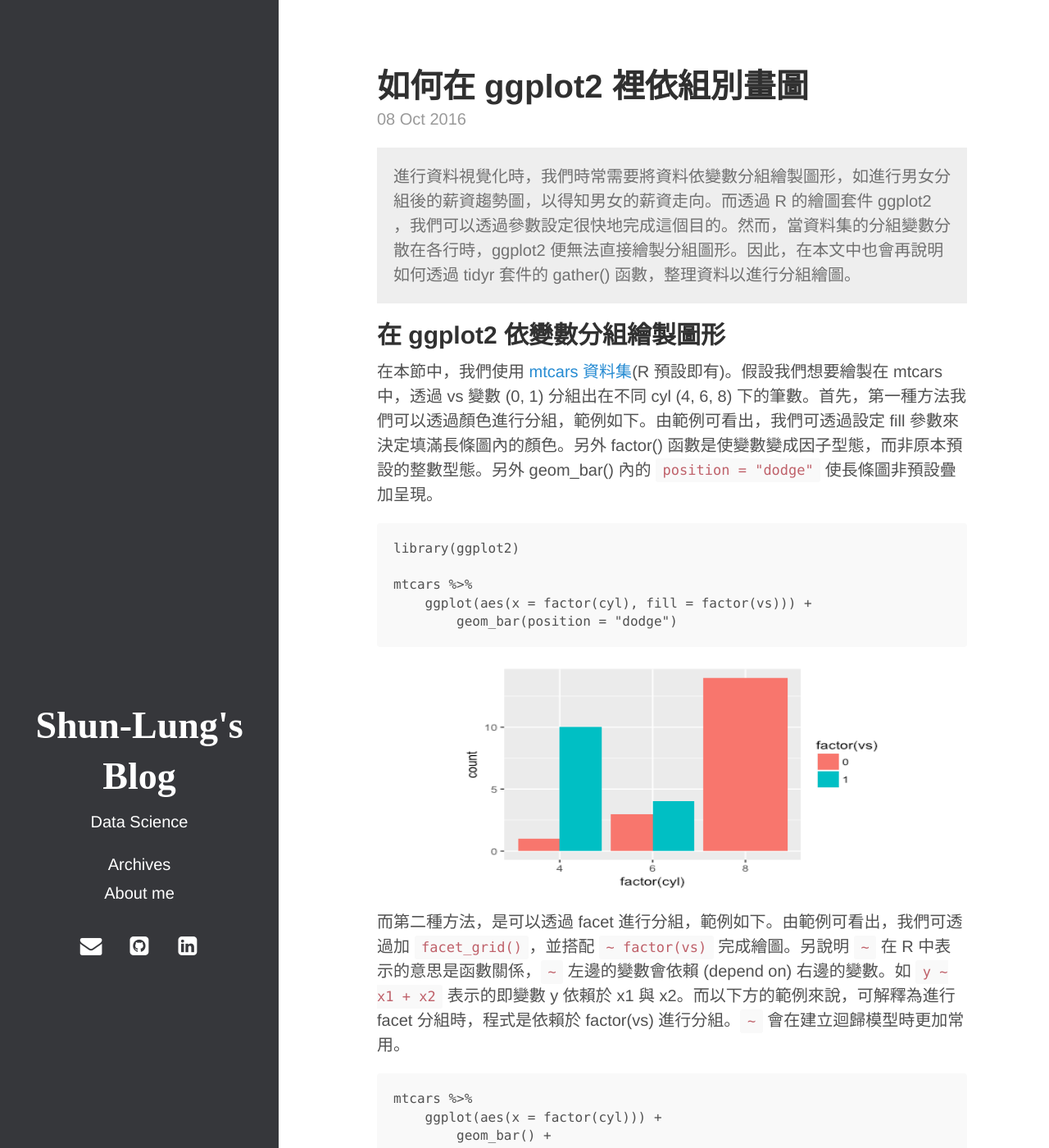
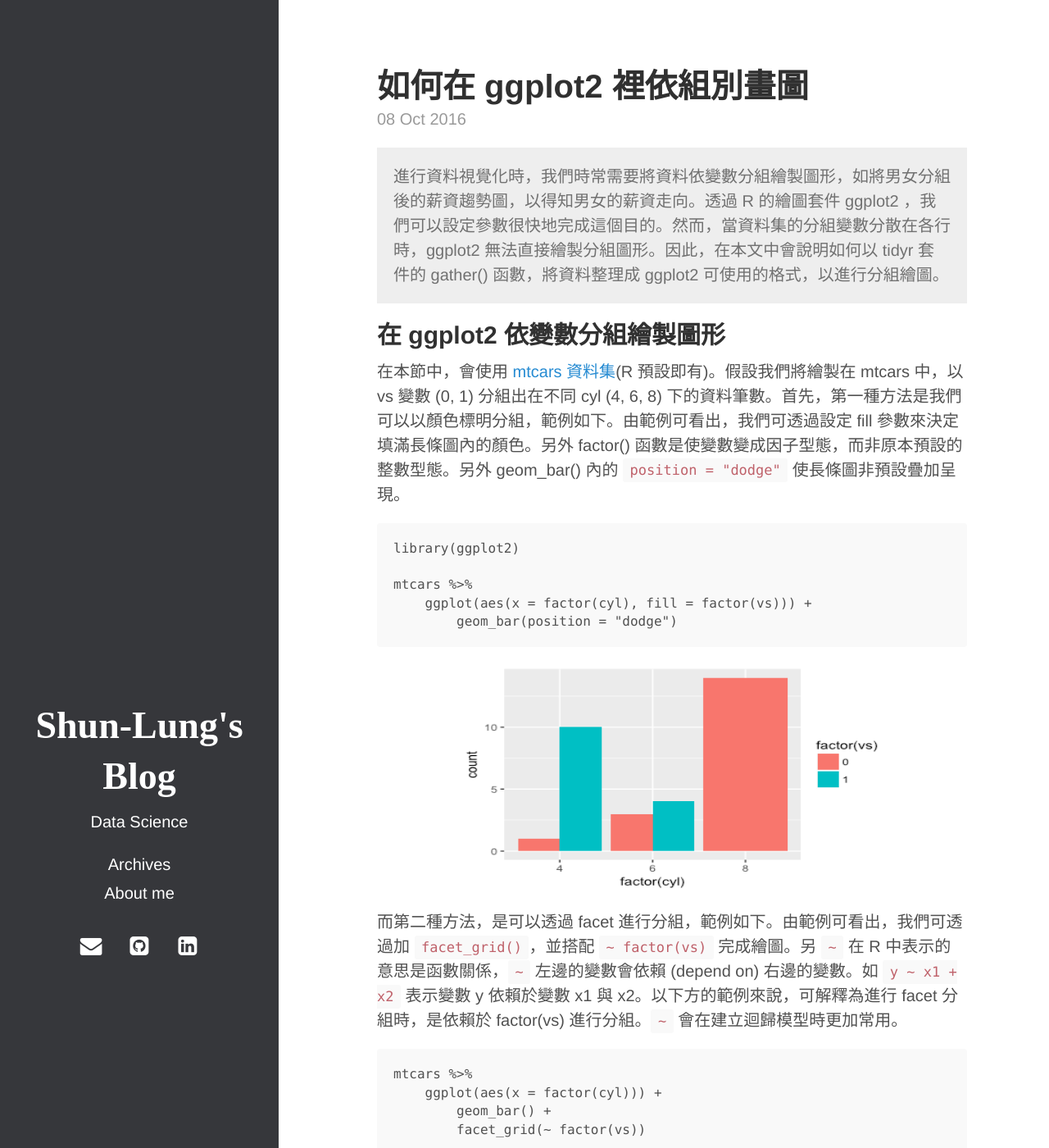
Before and after one commit to codeAligned/slchangtw.netlify, a Jekyll site: the page built from _posts/2016-10-08-group-data_in_ggplot2.md, in a window 1280 px wide and 1400 px high. Shown: the whole window at 82% size. Built offline with Jekyll 4.4.1, drawn with Linux system fonts in a browser that asks for light colours; some of the changed text lies outside the part shown.

Commit message:
update 2016-10-08-group-data_in_ggplot2.md

````diff
--- a/_posts/2016-10-08-group-data_in_ggplot2.md
+++ b/_posts/2016-10-08-group-data_in_ggplot2.md
@@ -5,14 +5,14 @@
 ---
 
 <p class="message">
-進行資料視覺化時，我們時常需要將資料依變數分組繪製圖形，如進行男女分組後的薪資趨勢圖，以得知男女的薪資走向。而透過 R 的繪圖套件 ggplot2 ，我們可以透過參數設定很快地完成這個目的。然而，當資料集的分組變數分散在各行時，ggplot2 便無法直接繪製分組圖形。因此，在本文中也會再說明如何透過 tidyr 套件的 gather() 函數，整理資料以進行分組繪圖。
+進行資料視覺化時，我們時常需要將資料依變數分組繪製圖形，如將男女分組後的薪資趨勢圖，以得知男女的薪資走向。透過 R 的繪圖套件 ggplot2 ，我們可以設定參數很快地完成這個目的。然而，當資料集的分組變數分散在各行時，ggplot2 無法直接繪製分組圖形。因此，在本文中會說明如何以 tidyr 套件的 gather() 函數，將資料整理成 ggplot2 可使用的格式，以進行分組繪圖。
 </p>
 
 <!--more-->
 
 ## 在 ggplot2 依變數分組繪製圖形
 
-在本節中，我們使用 [mtcars 資料集](https://stat.ethz.ch/R-manual/R-devel/library/datasets/html/mtcars.html)(R 預設即有)。假設我們想要繪製在 mtcars 中，透過 vs 變數 (0, 1) 分組出在不同 cyl (4, 6, 8) 下的筆數。首先，第一種方法我們可以透過顏色進行分組，範例如下。由範例可看出，我們可透過設定 fill 參數來決定填滿長條圖內的顏色。另外 factor() 函數是使變數變成因子型態，而非原本預設的整數型態。另外 geom_bar() 內的 `position = "dodge"` 使長條圖非預設疊加呈現。
+在本節中，會使用 [mtcars 資料集](https://stat.ethz.ch/R-manual/R-devel/library/datasets/html/mtcars.html)(R 預設即有)。假設我們將繪製在 mtcars 中，以 vs 變數 (0, 1) 分組出在不同 cyl (4, 6, 8) 下的資料筆數。首先，第一種方法是我們可以以顏色標明分組，範例如下。由範例可看出，我們可透過設定 fill 參數來決定填滿長條圖內的顏色。另外 factor() 函數是使變數變成因子型態，而非原本預設的整數型態。另外 geom_bar() 內的 `position = "dodge"` 使長條圖非預設疊加呈現。
 
 ```
 library(ggplot2)
@@ -24,7 +24,7 @@
 
 <center><img src="/images/20161008_mtcars_1.png" width="520" height="280"></center>
 
-而第二種方法，是可以透過 facet 進行分組，範例如下。由範例可看出，我們可透過加 ```facet_grid()```，並搭配 `~ factor(vs)` 完成繪圖。另說明 `~` 在 R 中表示的意思是函數關係，`~` 左邊的變數會依賴 (depend on) 右邊的變數。如 `y ~ x1 + x2` 表示的即變數 y 依賴於 x1 與 x2。而以下方的範例來說，可解釋為進行 facet 分組時，程式是依賴於 factor(vs) 進行分組。`~` 會在建立迴歸模型時更加常用。
+而第二種方法，是可以透過 facet 進行分組，範例如下。由範例可看出，我們可透過加 ```facet_grid()```，並搭配 `~ factor(vs)` 完成繪圖。另 `~` 在 R 中表示的意思是函數關係，`~` 左邊的變數會依賴 (depend on) 右邊的變數。如 `y ~ x1 + x2` 表示變數 y 依賴於變數 x1 與 x2。以下方的範例來說，可解釋為進行 facet 分組時，是依賴於 factor(vs) 進行分組。`~` 會在建立迴歸模型時更加常用。
 
 ```
 mtcars %>%
@@ -60,7 +60,7 @@
 <center><img src="/images/20161008_rate_ggplot2_1.png" width="520" height="280"></center>
 
 
-為解決這樣的問題，我們需要將此資料集的欄位變數轉換成列資料，就如同轉換資料寬格式到長格式。透過 tidyr 的 gather() 可快速幫我們達成目標，範例如下。透過 gather()，我們將 Buy 跟 Sell 兩個變數彙總成 Type 變數，並把數值命名為 Rate 變數。接著再透過 ggplot2 進行繪圖。注意線圖(趨勢圖)顏色分組的參數是 `colour`，而非 `fill`，因為並非如長條圖以顏色填滿。
+為解決這樣的問題，我們需要將資料集的 Buy 與 Sell 欄位彙整一個新的欄位，才可以將此新欄位如第一節所說，以 ggplot2 設定分組欄位。其轉換模式如同轉換資料寬格式到長格式。透過 tidyr 的 gather() 可快速幫我們達成，範例如下。透過 gather()，我們將 Buy 跟 Sell 兩個變數彙總成 Type 變數，並把數值命名為 Rate 變數。接著再透過 ggplot2 進行繪圖。注意線圖(趨勢圖)顏色分組的參數是 `colour`，而非 `fill`，因為線圖並非如長條圖是以顏色填滿。
 
 ```
 library(ggplot2)
````
Also changed, not shown: other parts of _posts/2016-10-08-group-data_in_ggplot2.md (+2 -2 lines).
